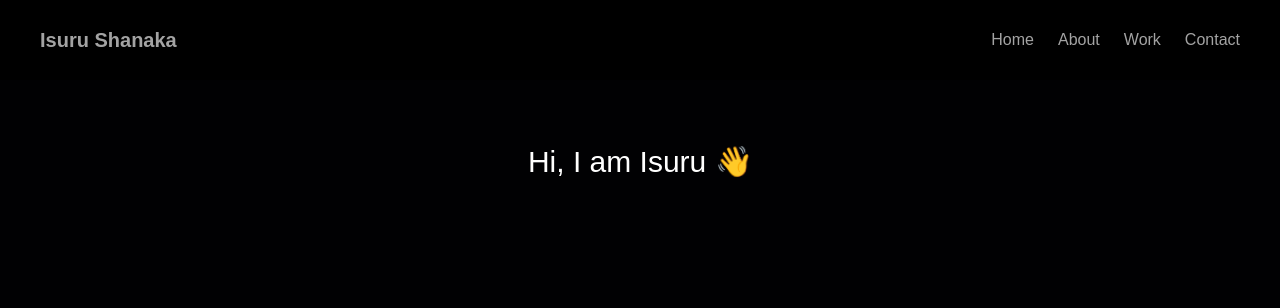
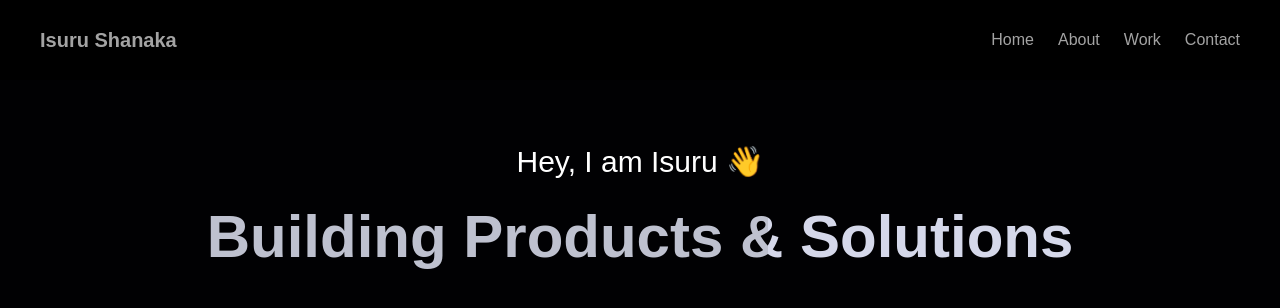
Before and after one commit to IsuruSH/My-Portfolio-Threejs, a React (Vite) app: page / in a window 1280 px wide. Shown: the top 308 px of the page. Built offline with nearby package versions, Linux system fonts and the light colour scheme; a web font is replaced by a local one.

Commit message:
add HackerRoom component and update Hero section with 3D canvas

```diff
--- a/package.json
+++ b/package.json
@@ -12,8 +12,10 @@
   "dependencies": {
     "@react-three/drei": "^9.117.3",
     "@react-three/fiber": "^8.17.10",
+    "leva": "^0.9.35",
     "react": "^18.3.1",
     "react-dom": "^18.3.1",
+    "react-responsive": "^10.0.0",
     "three": "^0.170.0"
   },
   "devDependencies": {
--- /dev/null
+++ b/src/components/HackerRoom.jsx
@@ -0,0 +1,5 @@
+const HackerRoom = () => {
+  return <div></div>;
+};
+
+export default HackerRoom;
--- a/src/sections/Hero.jsx
+++ b/src/sections/Hero.jsx
@@ -1,10 +1,23 @@
+import { PerspectiveCamera } from "@react-three/drei";
+import { Canvas } from "@react-three/fiber";
+import HackerRoom from "../components/HackerRoom";
+
 const Hero = () => {
   return (
     <section className="min-h-screen w-full flex flex-col relative">
       <div className="w-full mx-auto flex flex-col sm:mt-36 mt20 gap-3">
         <p className="sm:text-3xl text-xl font-medium text-white text-center font-generalsans">
-          Hi, I am Isuru <span className="waving-hand">👋</span>
+          Hey, I am Isuru <span className="waving-hand">👋</span>
         </p>
+        <p className="hero_tag text-gray_gradient">
+          Building Products & Solutions
+        </p>
+      </div>
+      <div className="w-full h-full absolute inset-0">
+        <Canvas className="w-full h-full">
+          <PerspectiveCamera makeDefault position={[0, 0, 30]} />
+          {/* <HackerRoom /> */}
+        </Canvas>
       </div>
     </section>
   );
```
Also changed, not shown: 1 other file (tests, documents, lock files or other folders).
